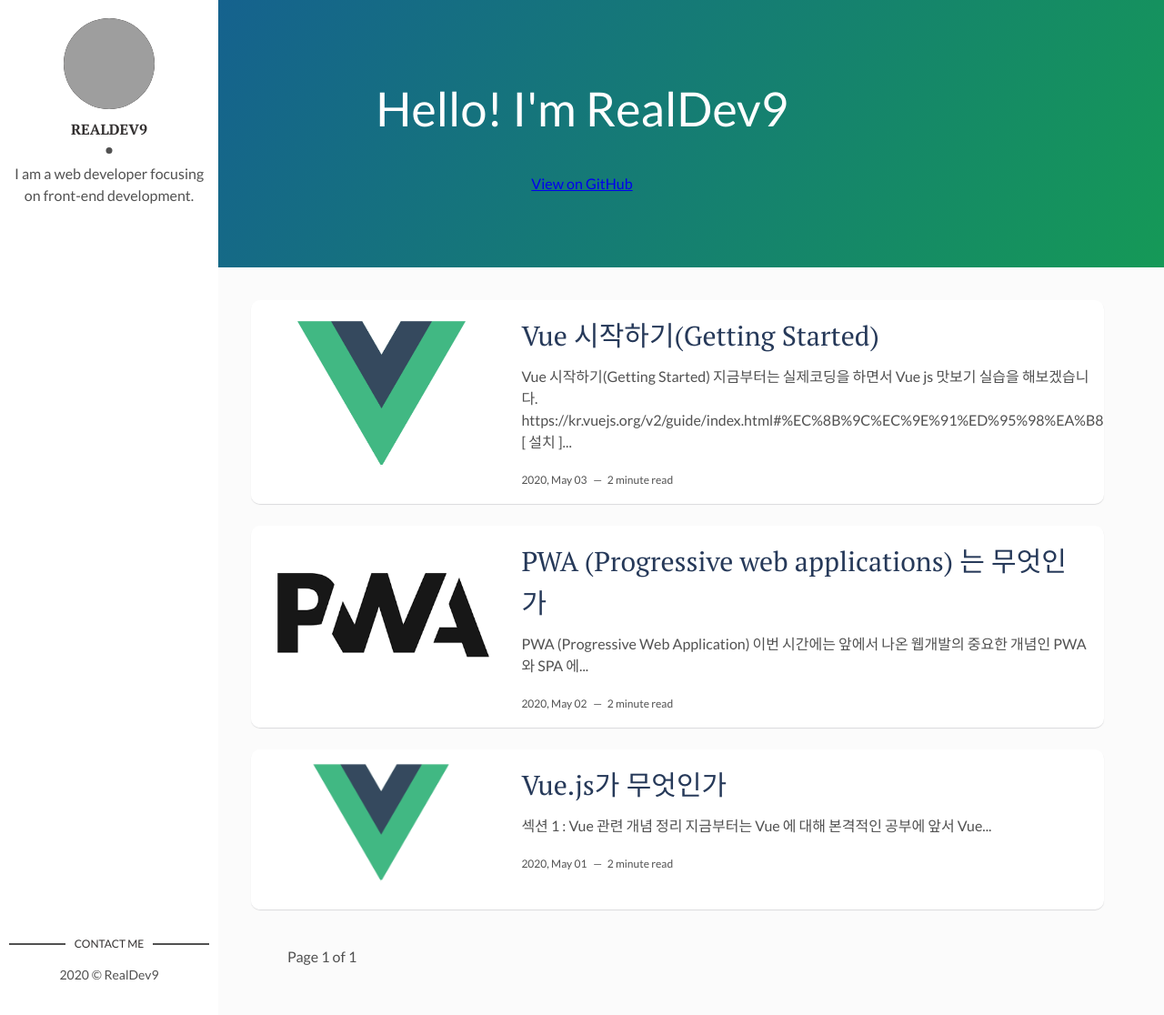
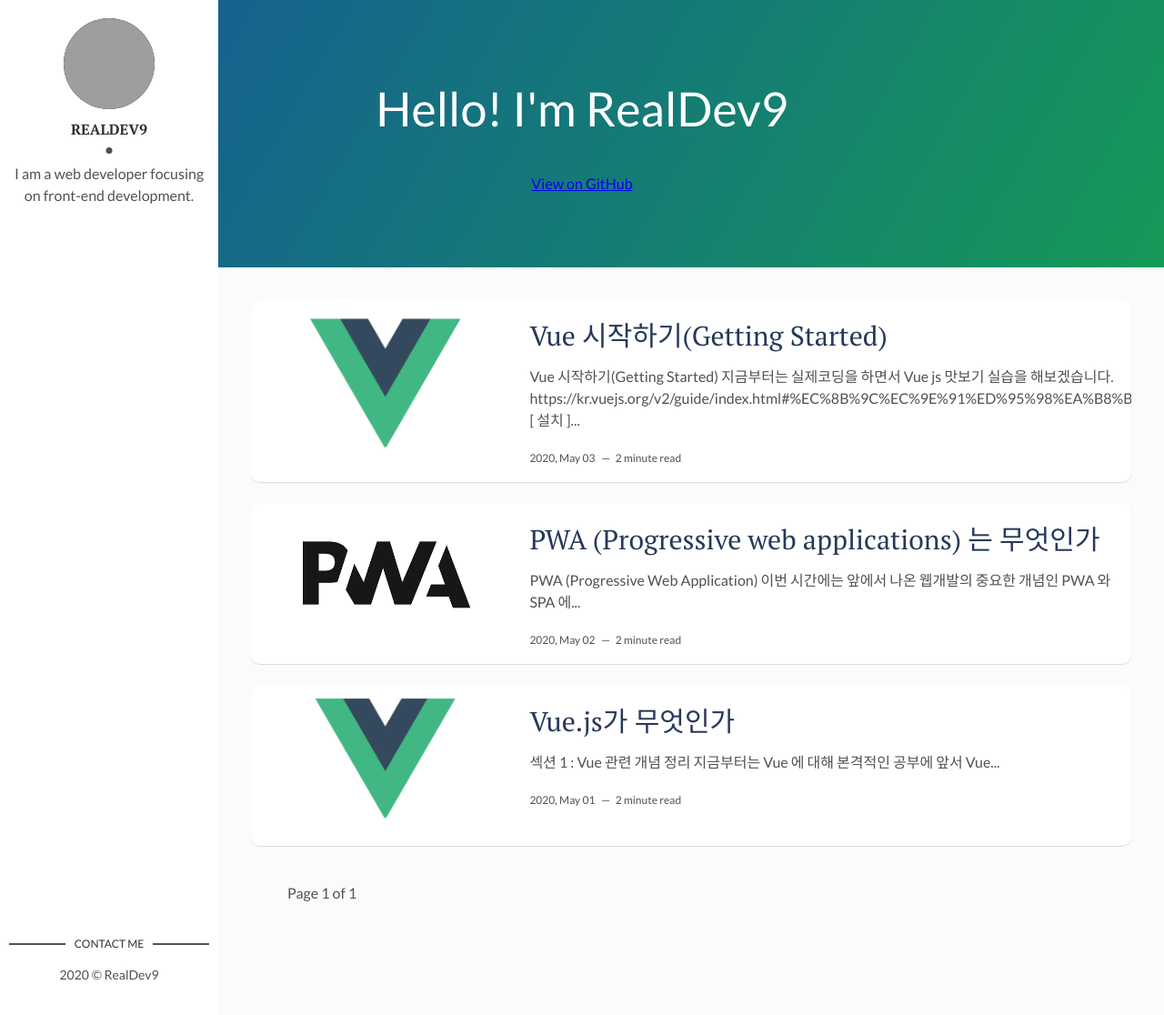
Before and after one commit to realdev9/github.io, a Jekyll site: the page built from index.html, in a window 1280 px wide and 1116 px high. Shown: the whole window at 91% size. Built offline with Jekyll 4.4.1, drawn with Linux system fonts in a browser that asks for light colours; the list of posts is cut into pages by our own code; grey boxes are pictures that could not be loaded.

Commit message:
max 제거

```diff
--- a/assets/css/main.css
+++ b/assets/css/main.css
@@ -911,7 +911,6 @@ table tfoot td {
 }
 
 .wrapper {
-  max-width: 1250px;
   position: relative;
 }
 @media screen and (min-width: 64em) {
```
